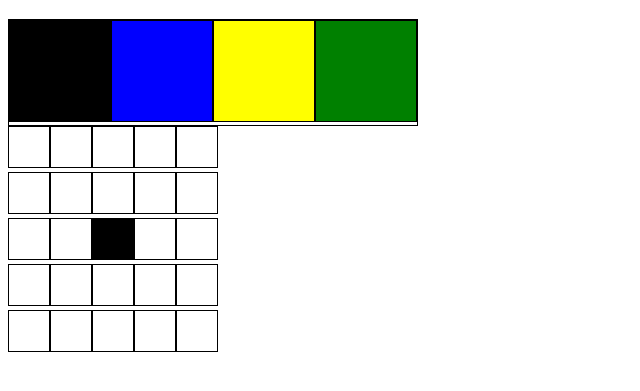
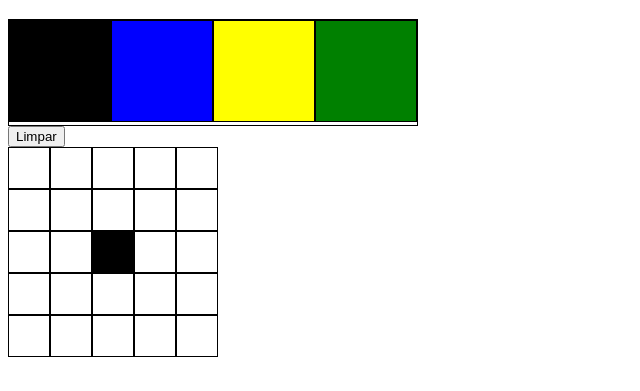
Before and after one commit to Davijluna/Pixel_art, a website: page index.html in a window 1280 px wide. Both pictures are taken after a click on the element 120 px from the left and 301 px from the top of the page. Shown: the part 61-452 px from the top of the page, without its empty margins (0-640 px from the left). Drawn offline with Linux system fonts and the light colour scheme.

Commit message:
exercicio 9

```diff
--- a/index.html
+++ b/index.html
@@ -11,44 +11,17 @@
     <h1 id="title">Paleta de Cores</h1>
 
 
-        <div id="color-palette">
-            <!-- <div id="preta" class="color selected"></div>
-            <div id="verde" class="color"></div>
-            <div id="amarelo" class="color"></div>
-            <div id="azul" class="color"></div> -->
-        </div>
+    <div id="color-palette">
+
+    </div>
+    <div>
+    <button id ="clear-board" >Limpar</button>
+    </div>
+
 
     <div id="pixel-board">
 
-    <!-- <div id="a2" class="pixel"></div>
-        <div id="a3" class="pixel"></div>
-        <div id="a1" class="pixel"></div>
-        <div id="a4" class="pixel"></div>
-        <div id="a5" class="pixel"></div> -->
 
-        <!-- <div id="b1" class="pixel"></div>
-        <div id="b2" class="pixel"></div>
-        <div id="b3" class="pixel"></div>
-        <div id="b4" class="pixel"></div>
-        <div id="b5" class="pixel"></div> -->
-
-        <!-- <div id="c1" class="pixel"></div>
-        <div id="c2" class="pixel"></div>
-        <div id="c2" class="pixel"></div>
-        <div id="c4" class="pixel"></div>
-        <div id="c5" class="pixel"></div> -->
-
-        <!-- <div id="d1" class="pixel"></div>
-        <div id="d2" class="pixel"></div>
-        <div id="d3" class="pixel"></div>
-        <div id="d4" class="pixel"></div>
-        <div id="d5" class="pixel"></div> -->
-
-        <!-- <div id="e1" class="pixel"></div>
-        <div id="e2" class="pixel"></div>
-        <div id="e3" class="pixel"></div>
-        <div id="e4" class="pixel"></div>
-        <div id="e5" class="pixel"></div> -->
     </div>
 
 
--- a/script.js
+++ b/script.js
@@ -3,9 +3,11 @@ let blue = document.querySelector('.blue');
 let green = document.querySelector('.green');
 let yellow = document.querySelector('.yellow');
 
+
+const elementoPai = document.querySelector('.pixel-board');
 const cores = ['black','blue','yellow','green']
 /*
-Tive ajuda do Guilherme Frenandez na logica do Guilherme na sala de estudos
+Tive ajuda do Guilherme Frenandez na logica, Guilherme na sala de estudos
 Ele me ajodou explicando sobre os elementos pai e os elementos filhos
     A orientação foi da linha 15 a 20
 */
@@ -20,9 +22,14 @@ function criarPaleta(array){
         div.style.backgroundColor=array[index]; // foi em cada indice e colocou as cores nas divs
     }
 }
+/**
+ * tive ajuda de Guilherme Palma para entender sobre elementos pais e elementos filhos.
+ * na linha 31
+ * e sobre event na função anônima com event target
+ */
 criarPaleta(cores);
 
-    let pretaPosition = document.querySelector('#color-palette').childNodes[3]
+    let pretaPosition = document.querySelector('#color-palette').childNodes[1]
         pretaPosition.className ='color selected';
 
     let paletaDeCores = document.querySelector("#color-palette"); // variavel receben a id color-palette
@@ -38,20 +45,20 @@ criarPaleta(cores);
 
 })
 
-let tamanho = 5
-// tive ajuda do tiago na mentor,explicando a logica do exercicio e separando etapa por etapa.
+const tamanho = 5
+// tive ajuda do tiago na mentoria,explicando a logica do exercicio e separando etapa por etapa.
 function gerarBoard(tamanho){
     let variavel= document.querySelector('#pixel-board')
     for(let index=0;index < tamanho;index+=1){
         //Aqui eu crio as lindhas
-        let q = document.createElement('div');
-        variavel.appendChild(q);                              // colocar nomes nas variaveis
-        q.className ='pixel';
+        let divDePixel = document.createElement('div');
+        variavel.appendChild(divDePixel);                              // colocar nomes nas variaveis
+        divDePixel.className ='pixel';
         for(let contador=0;contador < 4; contador+=1){
         // Aqui eu crio um pixelva
-        let q = document.createElement('div');
-        variavel.appendChild(q)
-        q.className = 'pixel';
+        let divDePixel = document.createElement('div');
+        variavel.appendChild(divDePixel)
+        divDePixel.className = 'pixel';
 
         }
         // Agora eu coloco a minha linha dendro do board
@@ -68,7 +75,24 @@ pixel2.addEventListener('click',function (eventpixels) {
 
     let selected =document.querySelector('.selected');
 
-       let color=selected.style.backgroundColor;
-        eventpixels.target.style.backgroundColor=color;
+       let letColor =selected.style.backgroundColor;
+        eventpixels.target.style.backgroundColor = letColor;
 
 })
+/**
+ * A linha 82 83 e 83 tive sugestão de Leo Barbosa para colocar dentro de uma função
+ *
+ */
+const botaoLimpar = document.querySelector('#clear-board');
+
+function limpar() {
+    botaoLimpar.addEventListener('click', function(){
+    let cor = document.querySelectorAll('.pixel');
+    for(let index = 0; index < cor.length;index +=1){
+        cor[index].style.backgroundColor = 'white';
+    }
+
+
+});
+}
+    limpar();
--- a/style.css
+++ b/style.css
@@ -31,6 +31,7 @@
     }
     #pixel-board{
         width: 225px;
+        line-height: 0;
     }
     .pixel{
         background-color: white;
@@ -39,3 +40,6 @@
         height: 40px;
         display: inline-block;
     }
+    #branca{
+        background-color: white;
+    }
```
